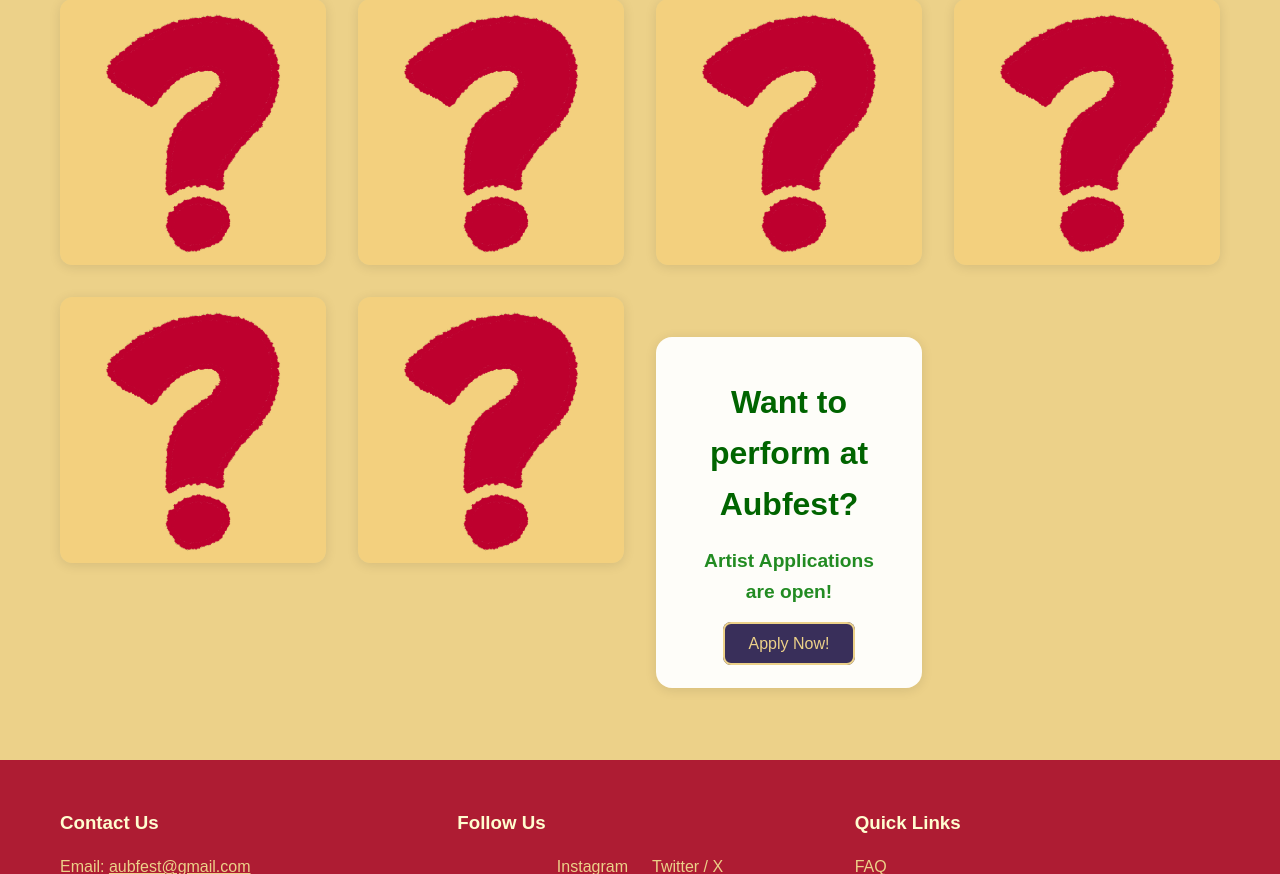
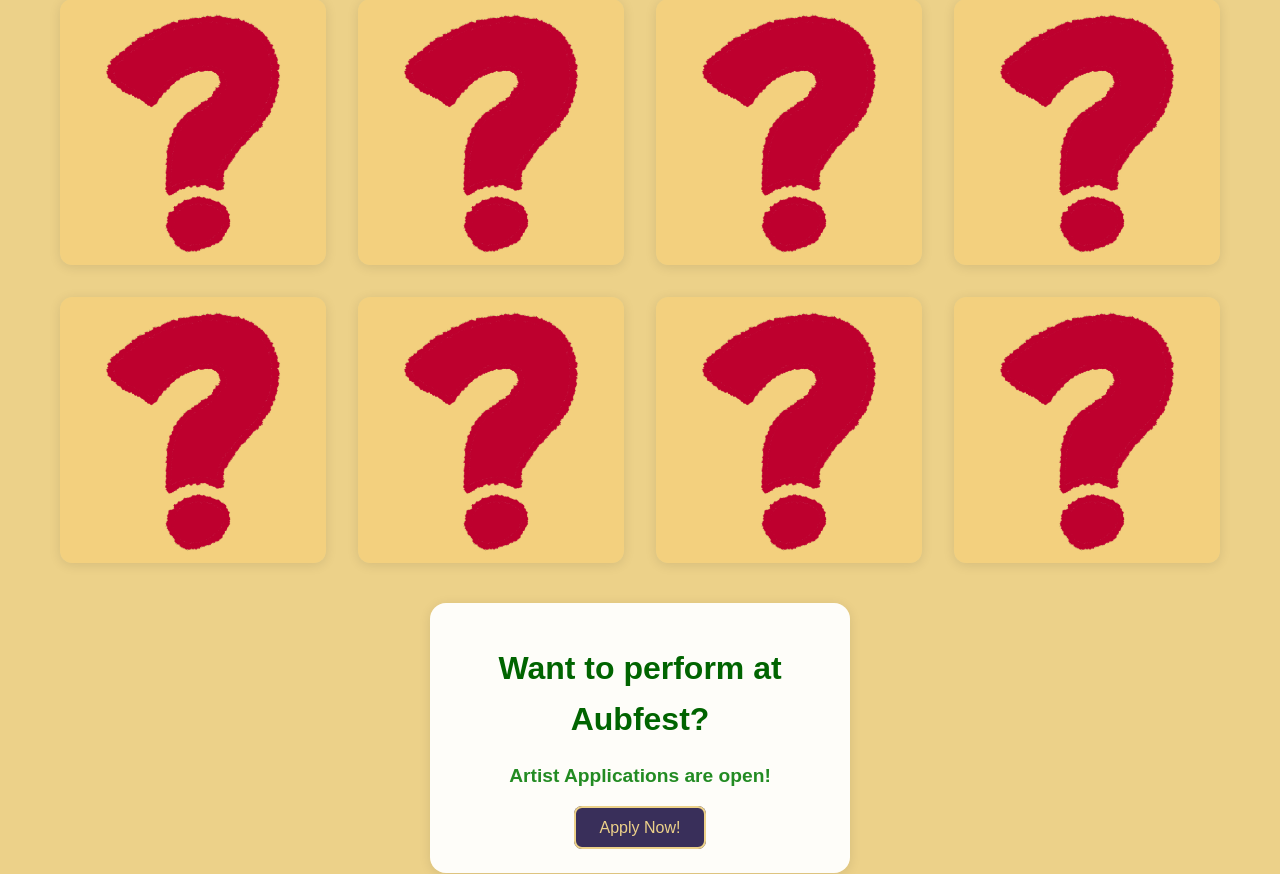
Before and after one commit to Jdw0147/AubfestWebsite, a Node server app: page /lineup in a window 1280 px wide. Shown: the part 2370-3244 px from the top of the page. Run offline with Node 20, Linux system fonts and the light colour scheme; some web fonts are replaced.

Commit message:
Added a couple more TBA cards

```diff
--- a/views/pages/lineup.ejs
+++ b/views/pages/lineup.ejs
@@ -204,6 +204,18 @@
                 <img src="/images/TBA.png" class="artist-overlay-img" alt="???">
         </div>
 
+        <div class="artist-card">
+                <img src="/images/who.jpg" alt="???">
+                <div class="artist-white-fade"></div>
+                <img src="/images/TBA.png" class="artist-overlay-img" alt="???">
+        </div>
+
+        <div class="artist-card">
+                <img src="/images/who.jpg" alt="???">
+                <div class="artist-white-fade"></div>
+                <img src="/images/TBA.png" class="artist-overlay-img" alt="???">
+        </div>
+</div>
 
     <!-- Link to artist application will go here -->
     <div class="application-container">
```
